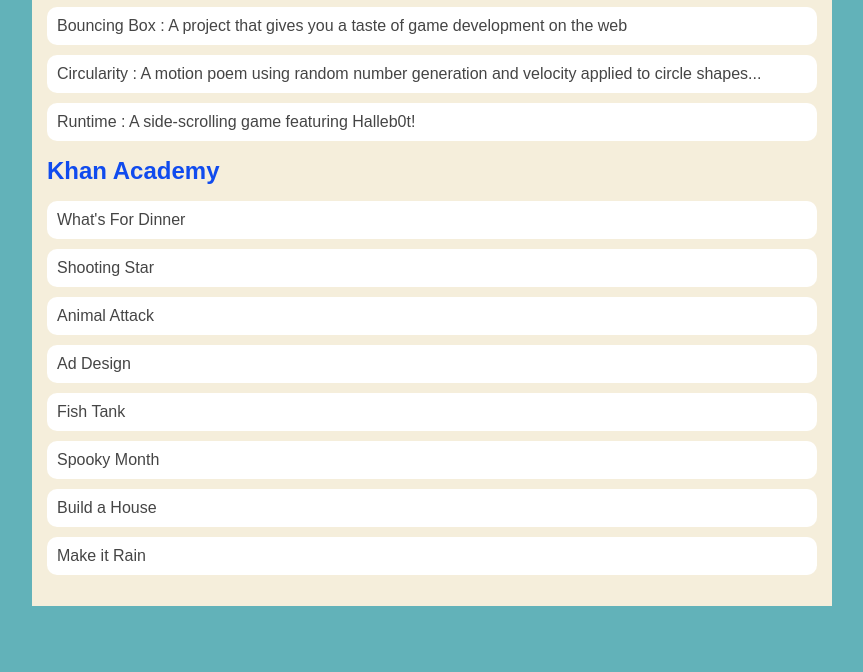
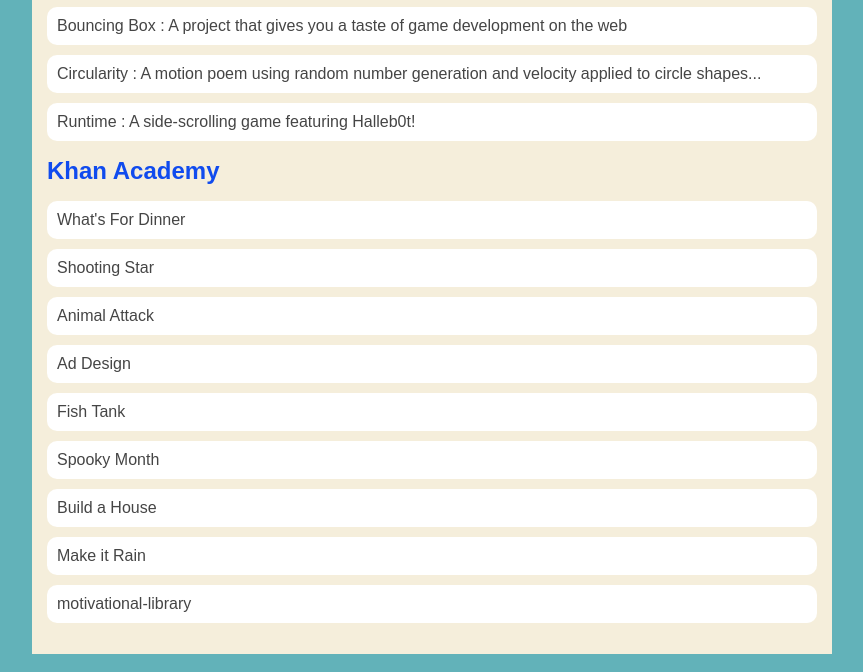
Before and after one commit to rjbates912/reginaldrbates.github.io, a plain HTML site: page portfolio.html in a window 1280 px wide. Shown: the part 197-869 px from the top of the page, without its empty margins (208-1071 px from the left). Before the commit the page ends 821 px from the top, so only its background shows below. Drawn offline with Linux system fonts and the light colour scheme.

Commit message:
describe your changes

```diff
--- a/portfolio.html
+++ b/portfolio.html
@@ -33,6 +33,7 @@
                     <li><a href = "https://www.khanacademy.org/computer-programming/rjs-haunted-house/5908357676056576">Spooky Month</a></li>
                     <li><a href = "https://www.khanacademy.org/computer-programming/spin-off-of-cool-mansion/6398517020639232">Build a House</a></li>
                     <li><a href = "https://www.khanacademy.org/computer-programming/let-it-snow-let-it-snow-let-it-snow/5805748438876160">Make it Rain</a></li>
+                    <li><a href = "https://www.khanacademy.org/computer-programming/motivational-library/5087217514627072">motivational-library</a></li>
                 </ul>
             </div>
         </main>
```
